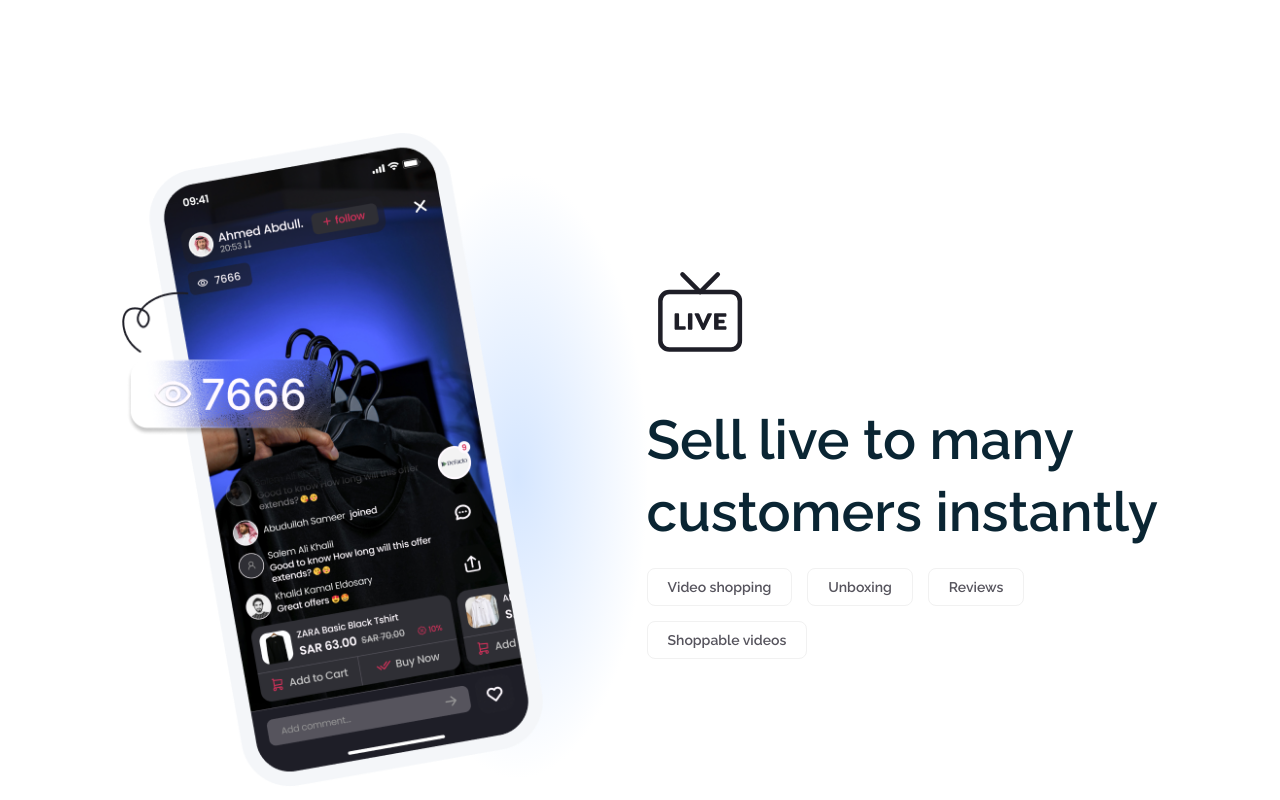
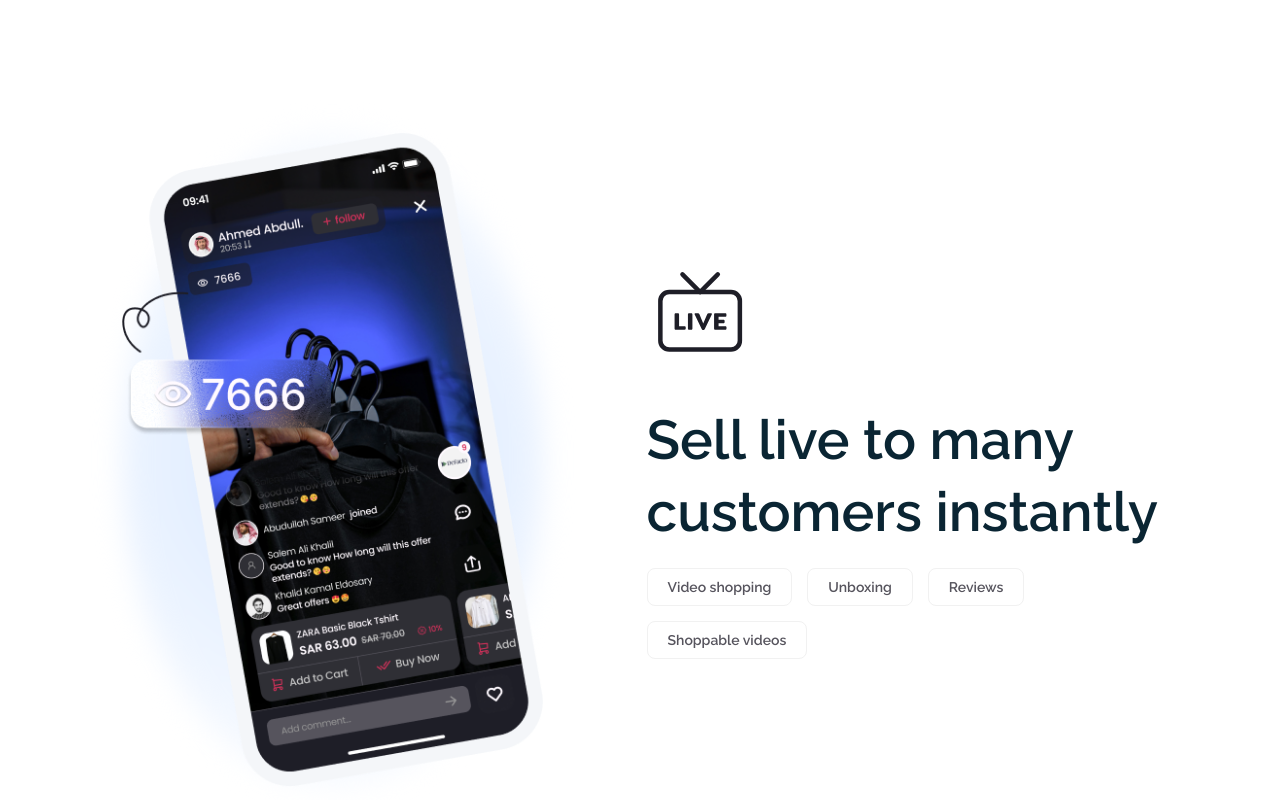
Before and after one commit to omaritooo/Bayn, a Nuxt app: page /business in a window 1280 px wide. Shown: the part 1100-1900 px from the top of the page. Built offline with nearby package versions, Linux system fonts and the light colour scheme; what tailwindcss-text-fill-stroke would draw is missing.

Commit message:
gradient

```diff
--- a/components/Busine/Sell.vue
+++ b/components/Busine/Sell.vue
@@ -14,7 +14,9 @@
       <div class="w-[277px] h-[441px] z-20 relative lg:w-[421px] lg:h-[654px]">
         <img class="mx-auto md:mx-auto" src="/Bayn Website/Frame 2221.png" />
       </div>
-      <Gradient />
+      <div class="mx-auto">
+        <Gradient />
+      </div>
       <!-- <img
         data-aos="fade-right"
         data-aos-offset="200"
--- a/components/Commerce.vue
+++ b/components/Commerce.vue
@@ -14,6 +14,7 @@
       <div class="w-[277px] h-[441px] z-20 relative lg:w-[421px] lg:h-[654px]">
         <img class="mx-auto md:mx-auto" src="/Rectangle 16.png" />
       </div>
+      <Gradient />
       <!-- <Gradient /> -->
       <!-- <img
         data-aos="fade-right"
@@ -142,10 +143,10 @@
 </template>
 
 <script>
+import Gradient from "./Gradient.vue";
 // import Gradient from "../Gradient.vue";
 export default {
-
-  // components: { Gradient }
+  components: { Gradient }
 }
 </script>
 
--- a/components/Gradient.vue
+++ b/components/Gradient.vue
@@ -10,18 +10,15 @@ export default {
 
 <style scoped>
 .gradiento {
-    @import mx-auto;
-    width: 600px;
+    width: 100%;
     height: 100%;
     position: absolute;
     top: 0;
-    left: 0;
-    background: rgb(255, 255, 255);
-    background: radial-gradient(
-        21.73% 46.26% at 66% 52.48%,
-        #d5e6ff 0%,
-        #ffffff 100%
-    );
+    right: 0;
+    filter: blur(14px);
+    border-radius: 50%;
+    background: radial-gradient(circle at center, #d5e6ff 0%, #ffffff 100%);
+    background-position: left;
     z-index: 10;
 }
 </style>
--- a/components/Header.vue
+++ b/components/Header.vue
@@ -20,7 +20,7 @@
           >Start Live Selling</nuxt-link>
         </div>
         <svg
-          class="absolute xl:top-1/2 xl:-right-32"
+          class="absolute hidden lg:flex lg:bottom-10 lg:-right-28 xl:top-1/2 xl:-right-32"
           width="232"
           height="125"
           viewBox="0 0 232 125"
@@ -47,7 +47,7 @@
           />
         </svg>
         <svg
-          class="absolute top-0 right-0"
+          class="absolute top-0 right-0 hidden lg:flex"
           width="40"
           height="30"
           viewBox="0 0 40 30"
--- a/components/Navbar.vue
+++ b/components/Navbar.vue
@@ -95,12 +95,12 @@
                     to
                   >Why bayn?</nuxt-link>
                 </li>-->
-                <li class="nav-item my-4 lg:my-0 lg:py-[14px]">
+                <!-- <li class="nav-item my-4 lg:my-0 lg:py-[14px]">
                   <nuxt-link
                     class="font-semibold text-[14px] text-[#394452] leading-[16.44px]"
                     to="/influencers"
                   >For Influencers</nuxt-link>
-                </li>
+                </li>-->
                 <li class="nav-item my-4 lg:my-0 lg:py-[14px]">
                   <nuxt-link
                     class="font-semibold text-[14px] text-[#394452] leading-[16.44px]"
```
